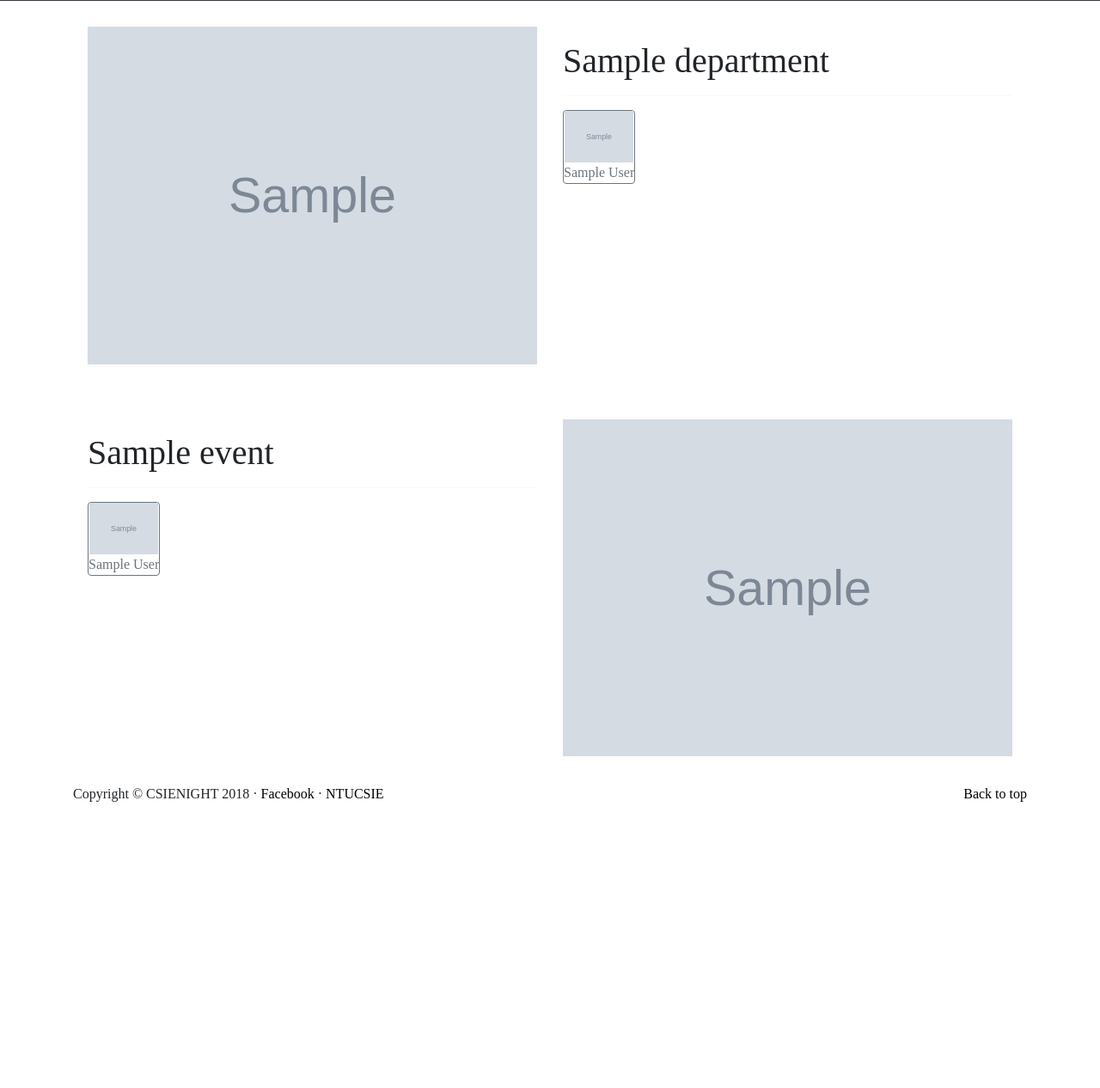
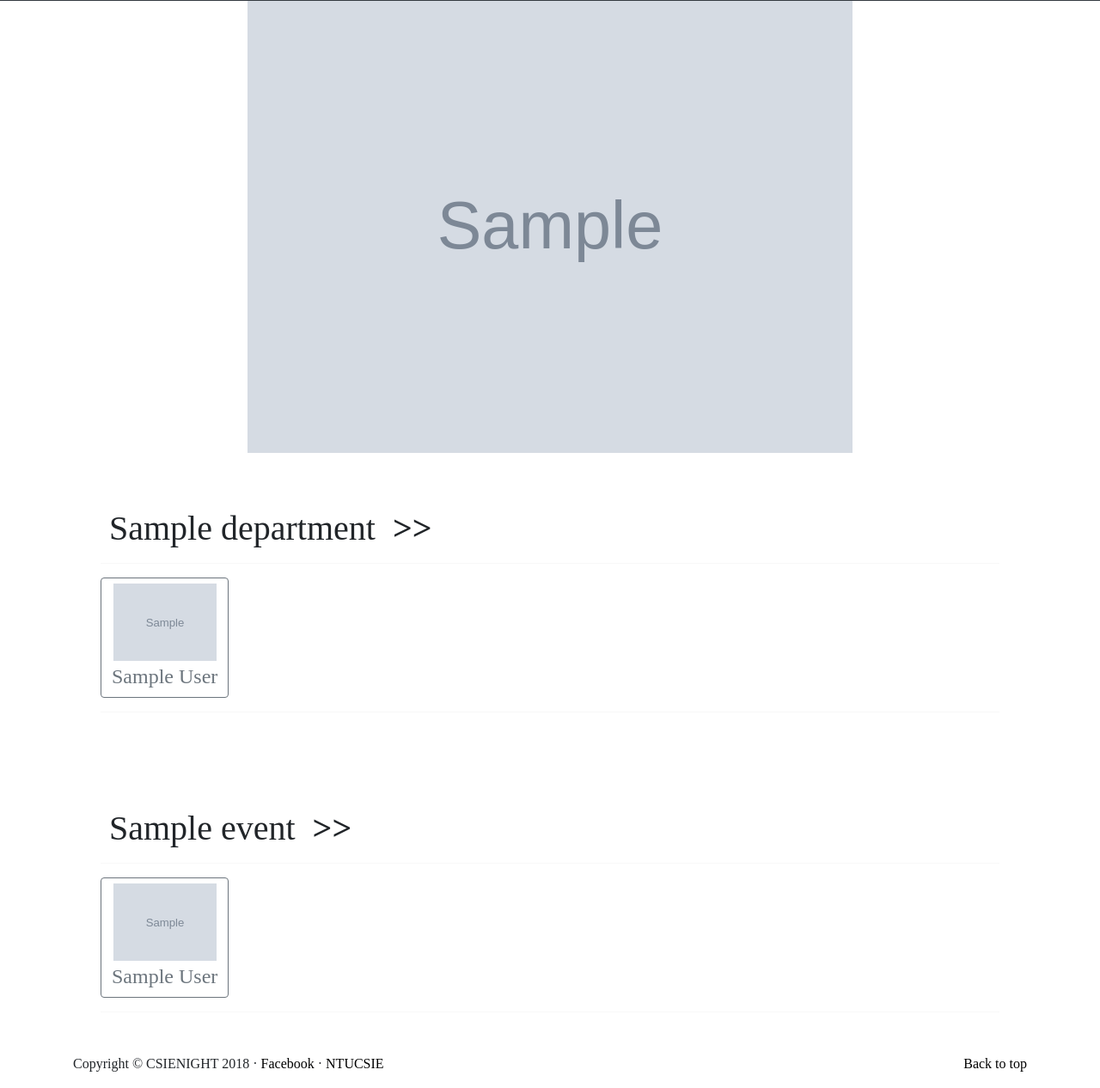
Before and after one commit to duck105/2018CSIENight, a Rails app: page /workers in a window 1280 px wide. Shown: the part 55-1321 px from the top of the page at 86% size. Before the commit the page ends 1200 px from the top, so only its background shows below. Run offline with Rails 7, Linux system fonts and the light colour scheme; tables that the repository leaves empty hold one stand-in row (Sample ...); style sheets or scripts are compiled from the project's sources; some libraries are stand-ins or nearby versions.

Commit message:
Carousel for large-dev

```diff
--- a/app/assets/stylesheets/workers.scss
+++ b/app/assets/stylesheets/workers.scss
@@ -1,6 +1,9 @@
 // Place all the styles related to the workers controller here.
 // They will automatically be included in application.css.
 // You can use Sass (SCSS) here: http://sass-lang.com/
+.large-device .h-20{
+	width: 55%;
+}
 .large-device div.right {
 	position: relative;
 	padding-top: 3%;
@@ -26,7 +30,7 @@
 	display: table;
 }
 .large-device div.content {
-	display: table-cell;
+	//display: table-cell;
 //	vertical-align: middle;
 }
 .large-device .mid{
@@ -43,35 +47,47 @@
 }
 
 .large-device img.pic {
-	width: 80px;
+	width: 120px;
 }
 .large-device button.btn {
-	padding: 0px;
-	font-size: 1em;
+	//padding: 0px;
+	font-size: 1.5em;
 }
-.large-device div:nth-of-type(even) .row {
-	flex-direction: row-reverse;
-
-}
+//.large-device div:nth-of-type(even) .row {
+// flex-direction: row-reverse;
+//}
 
 .small-device{
 	font-size: 30px;
+	line-height: 0.5;
+}
+.small-device .h-20{
+	width: 100%;
 }
 .small-device .card-header{
-	font-size: 50px;
+	font-size: 20px;
 	color: #000000;
 }
+.small-device .collapsed img[src*="IKON.img"] { visibility:hidden; }
+.small-device .collapsed .glyphicon,
+.small-device .collapsed .rightarrow,
+.small-device .downarrow {
+	display: inline-block;
+}
+.small-device .glyphicon,
+.small-device .rightarrow,
+.small-device .collapsed .downarrow {
+	display: none;
+}
+
 .small-device #work .card-header{
 	background-color: #DBFFA4;
 }
 .small-device #show .card-header{
 	background-color: #f7f593;
 }
-.small-device .h-20{
-	height: 40%;
-}
 .small-device name{
-	font-size: 40px;
+	font-size: 20px;
 }
 .small-device .avatar{
 	width: 100%;
--- a/app/views/workers/index.html.erb
+++ b/app/views/workers/index.html.erb
@@ -6,7 +6,7 @@
         <% @events.each do |event| %>
           <div class="carousel-item <% if event == @events.first %><%= "active" %><% end %>">
           <button type="button" class="btn btn-link text-left" data-toggle="collapse" data-target="#d<%= event.id %>" aria-expanded="false" aria-controls="d<% event.id %>">
-          <img class="d-block h-20" src="<%= image_url(event.image) %>" alt="召部照">
+          <img class="d-block h-20" src="<%= image_url(event.image) %>" alt="<%= event.title %>照片">
           </button>
         </div>
         <% end %>
@@ -25,18 +25,26 @@
   <div id="work">
   <% @departments.each do |department| %>
     <div id="C<%= department.id %>" class="card">
-      <button type="button" class="btn btn-link text-left" data-toggle="collapse" data-target="#D<%= department.id %>" aria-expanded="false" aria-controls="D<%= department.id %>">
-        <div class="card-header" id="L<%= department.id %>"> <%= department.name %> </div>
+      <button type="button" class="btn btn-link text-left collapsed" data-toggle="collapse" data-target="#D<%= department.id %>" aria-expanded="false" aria-controls="D<%= department.id %>">
+        <div class="card-header" id="L<%= department.id %>">
+          <span class="rightarrow">&#9656;&nbsp; </span>
+          <span class="downarrow">&#9662;&nbsp;</span>
+          <%= department.name %>
+        </div>
       </button>
       <div id="D<%= department.id %>" class="collapse" aria-labelledby="C<%= department.id %>">
         <div class="card-body">
           <adj>
+          <div> <div class="row">
           <% department.users.each do |user| %>
-            <button type="button" class="btn btn-outline-secondary col-3" data-toggle="modal" data-target="#M<%= user.id %>">
+            <div class="col-3">
+              <button type="button" class="btn btn-outline-secondary" data-toggle="modal" data-target="#M<%= user.id %>">
               <img class="avatar" src="<%= image_url(user.avatar.small) %>"><br>
               <name><%= user.name %></name>
-            </button>&nbsp;&nbsp;
+              </button>
+            </div>
           <% end %>
+          </div> </div>
           </adj>
         </div>
       </div>
@@ -47,18 +55,26 @@
   <div id="show">
   <% @events.each do |event| %>
     <div id="c<%= event.id %>" class="card">
-    <button type="button" class="btn btn-link text-left" data-toggle="collapse" data-target="#d<%= event.id %>" aria-expanded="false" aria-controls="d<%= event.id %>">
-    <div class="card-header" id="l<%= event.id %>"> <%= event.title %> </div>
+      <button type="button" class="btn btn-link text-left collapsed" data-toggle="collapse" data-target="#d<%= event.id %>" aria-expanded="false" aria-controls="d<%= event.id %>">
+        <div class="card-header" id="l<%= event.id %>">
+          <span class="rightarrow">&#9656;&nbsp; </span>
+          <span class="downarrow">&#9662;&nbsp;</span>
+          <%= event.title %>
+        </div>
       </button>
       <div id="d<%= event.id %>" class="collapse" aria-labelledby="c<%= event.id %>">
         <div class="card-body">
           <adj>
+          <div> <div class="row">
           <% event.users.each do |user| %>
-            <button type="button" class="btn btn-outline-secondary col-3" data-toggle="modal" data-target="#M<%= user.id %>">
+            <div class="col-3">
+              <button type="button" class="btn btn-outline-secondary" data-toggle="modal" data-target="#M<%= user.id %>">
               <img class="avatar" src="<%= image_url(user.avatar.small) %>"><br>
               <name><%= user.name %></name>
-            </button>&nbsp;&nbsp;
+              </button>
+            </div>
           <% end %>
+          </div> </div>
           </adj>
         </div>
       </div>
@@ -68,19 +84,38 @@
 </div>
 <!-- for large device -->
 <div id="collapse" class="d-none d-lg-block d-xl-block large-device">
+  <center>
+    <div id="carousel" class="carousel slide" data-ride="carousel">
+      <div class="carousel-inner">
+        <% @events.each do |event| %>
+          <div class="carousel-item <% if event == @events.first %><%= "active" %><% end %>">
+          <img class="d-block h-20" src="<%= image_url(event.image) %>" alt="<%= event.title %>照片">
+        </div>
+        <% end %>
+        <% @departments.each do |department| %>
+        <div class="carousel-item">
+          <img class="d-block h-20" src="<%= image_url(department.image) %>" alt="召部照">
+        </div>
+        <% end %>
+      </div>
+    </div>
+  </center>
   <% @departments.each do |department| %>
   <div class="container">
-    <div class="row">
-      <div class="col-6 mid">
-      <img class="department_pic" src="<%= image_url(department.image) %>" alt="<%= department.name %>照片" data-position="center center"/>
-      </div>
-      <div class="col-6">
+    <div class="col-12">
       <div class="right">
         <div class="rtop">
-            <h1>
-            <%= department.name %>
-            </h1>
-            <hr size="30">
+          <div class="row">
+            <div class="col-12 align-self-end">
+              <h1>&nbsp;<%= department.name %><strong>&nbsp;&nbsp;&gt;&gt;</strong></h1>
+            <hr>
+            </div>
+            <!--
+            <div class="col-4">
+              <img class="department_pic" src="<%= image_url(department.image) %>" alt="<%= department.name %>照片">
+            </div>
+            -->
+          </div>
         </div>
         <div class="rbtm">
           <div class="outer">
@@ -95,29 +130,31 @@
                 </button>
               <% end %>
               </div>
-                <br>
             </div>
           </div>
         </div>
       </div>
-      </div>
+     <hr size=30>
      </div>
    </div>
   <% end %>
 
   <% @events.each do |event| %>
   <div class="container">
-    <div class="row">
-      <div class="col-6">
-      <img class="department_pic" src="<%= image_url(event.image) %>" alt="<%= event.title %>照片" data-position="center center"/>
-      </div>
-      <div class="col-6">
+    <div class="col-12">
       <div class="right">
         <div class="rtop">
-            <h1>
-            <%= event.title %>
-            </h1>
-            <hr/>
+          <div class="row">
+            <div class="col-12 align-self-end">
+              <h1>&nbsp;<%= event.title %><strong>&nbsp;&nbsp;&gt;&gt;</strong></h1>
+            <hr>
+            </div>
+            <!--
+            <div class="col-4">
+              <img class="event_pic" src="<%= image_url(event.image) %>" alt="<%= event.title %>照片">
+            </div>
+            -->
+          </div>
         </div>
         <div class="rbtm">
           <div class="outer">
@@ -132,12 +169,11 @@
                 </button>
               <% end %>
               </div>
-                <br>
             </div>
           </div>
         </div>
       </div>
-      </div>
+     <hr size=30>
      </div>
    </div>
   <% end %>
```
Also changed, not shown: other parts of app/assets/stylesheets/workers.scss (+2 -1 lines). Lines whose indentation alone changed are shown as unchanged.
